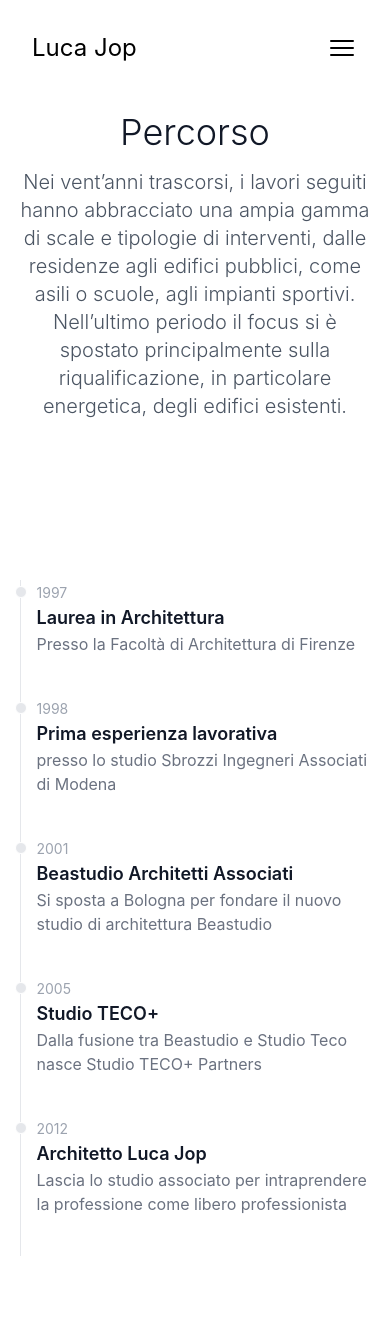
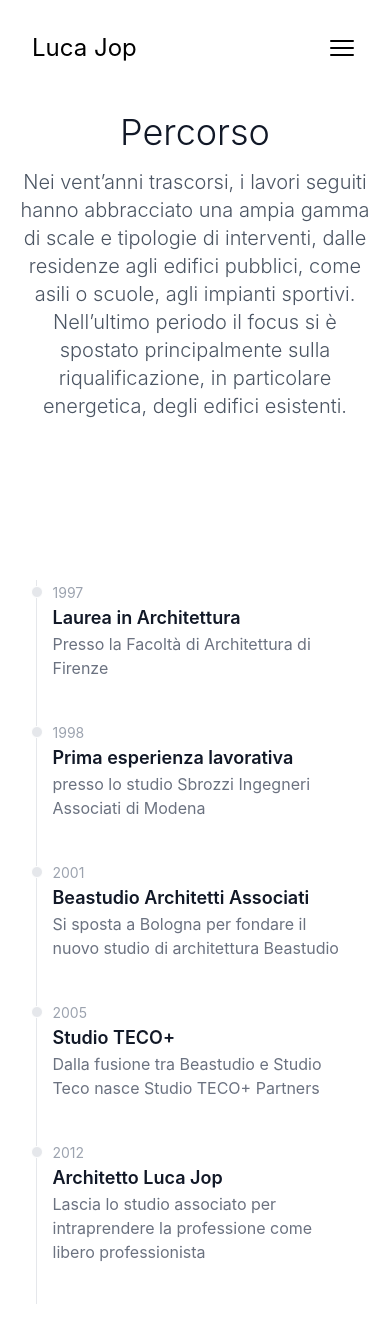
Before and after one commit to JJop99/lucajop-react, a React (Create React App) app: page /about in a window 390 px wide. Shown: the top 1342 px of the page. Before the commit the page ends 1304 px from the top, so only its background shows below. Built offline with nearby package versions, Linux system fonts and the light colour scheme.

Commit message:
fix: WorkDetail padding smartphone

```diff
--- a/src/components/About/About.js
+++ b/src/components/About/About.js
@@ -15,7 +15,7 @@ const About = () => {
           in particolare energetica, degli edifici esistenti.
         </p>
       </div>
-      <div className="justify-center flex ">
+      <div className="justify-center flex px-4">
         <Timeline />
       </div>
 
--- a/src/components/Works/WorkDetail.module.sass
+++ b/src/components/Works/WorkDetail.module.sass
@@ -1,14 +1,14 @@
 .title--style
-    @apply text-gray-900 font-light text-4xl mb-4
+    @apply px-4 text-gray-900 font-light text-4xl mb-4
 .shortDescription--style
-    @apply text-gray-600 font-light text-xl mb-16
+    @apply px-4 text-gray-600 font-light text-xl mb-16
 
 
 .carousel
     @apply h-auto md:w-5/12  flex-none bg-cover  text-center overflow-hidden mb-10
 
 .description
-    @apply md:w-7/12   md:px-12 flex flex-col  leading-normal font-light  text-lg
+    @apply md:w-7/12  px-4  md:px-12 flex flex-col  leading-normal font-light  text-lg
 
 .item--positions
     @apply w-full md:max-w-full md:flex
```
